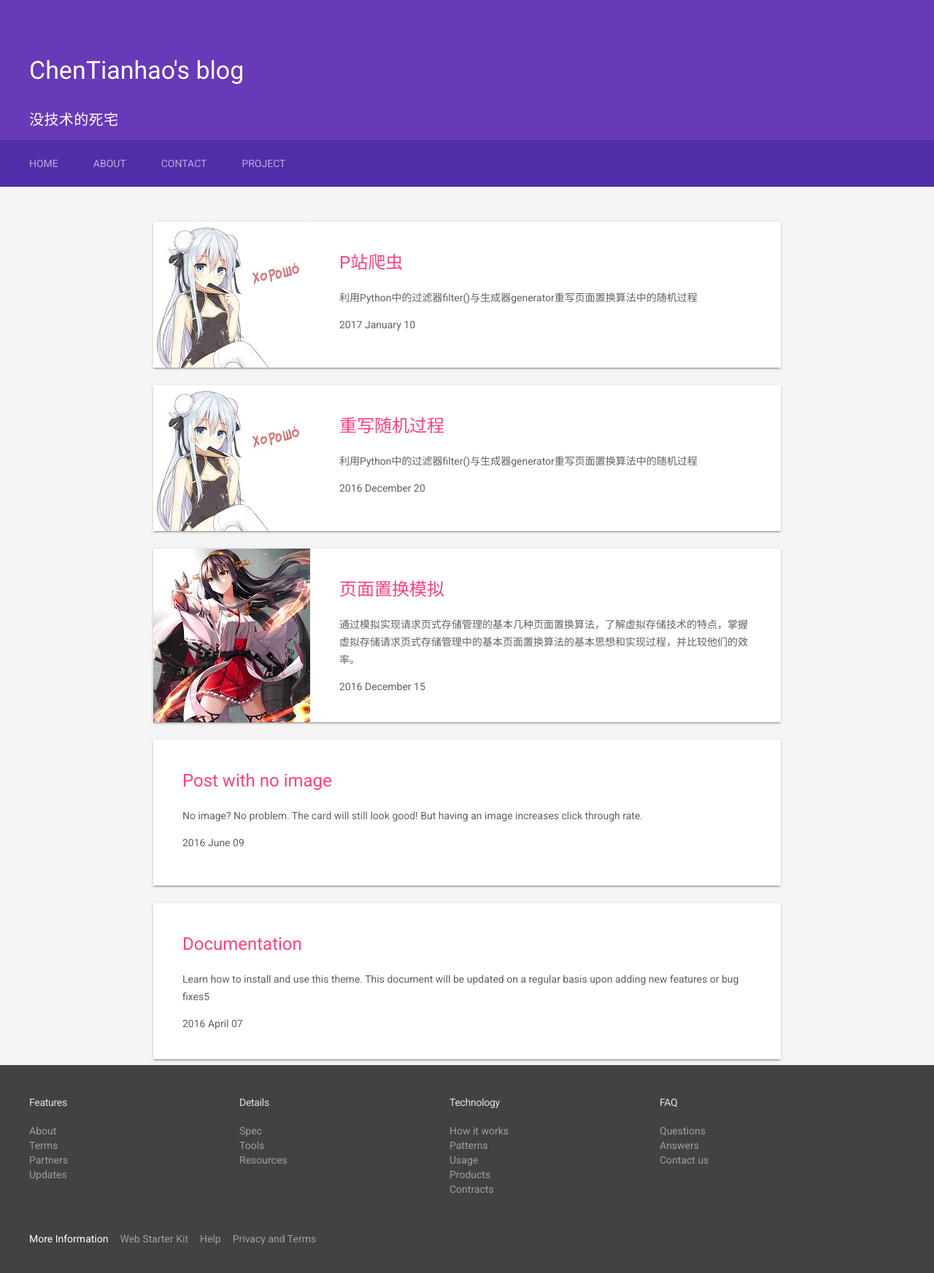
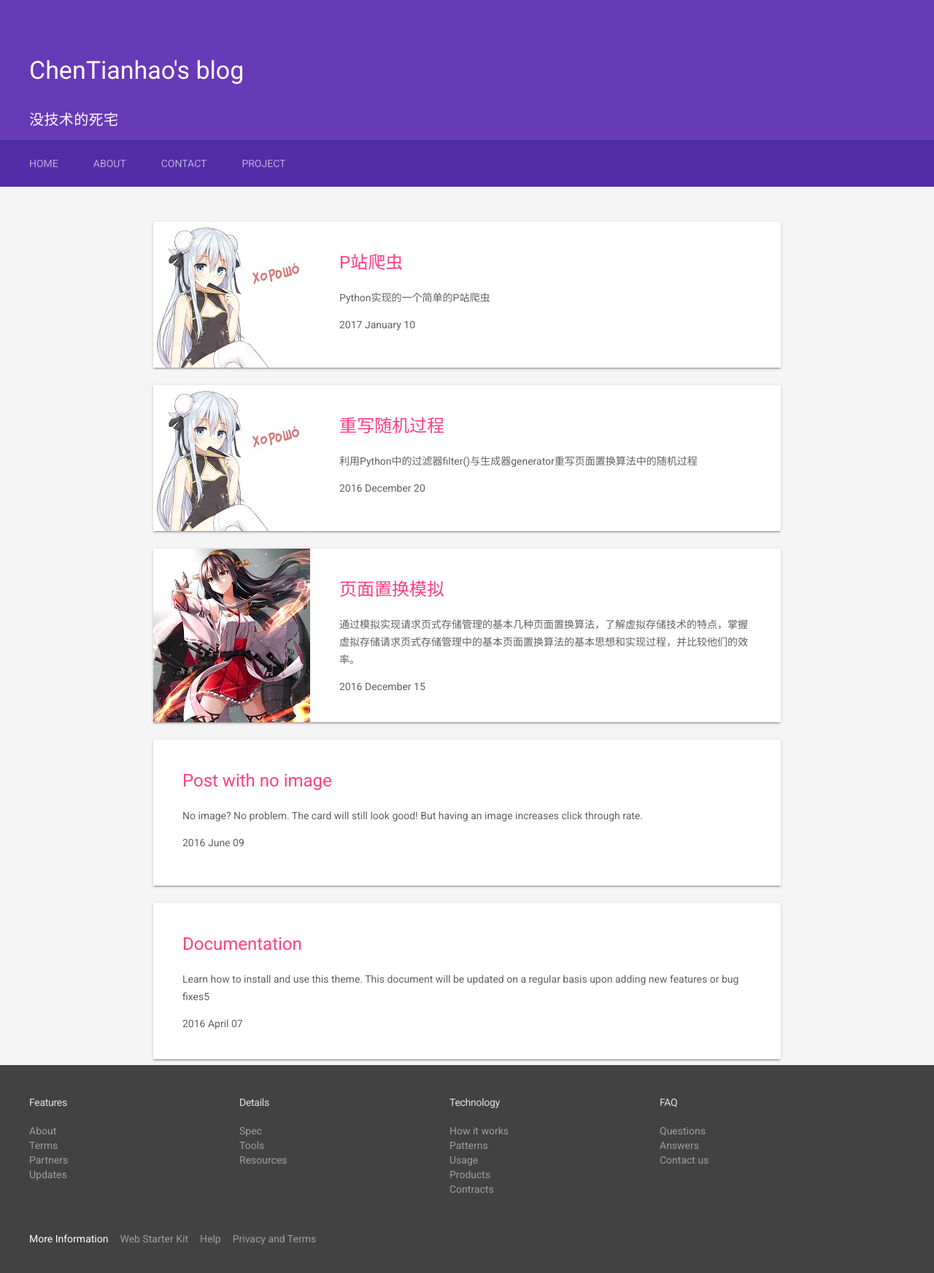
Before and after one commit to Snivyc/Snivyc.github.io, a Jekyll site: the page built from index.html, in a window 1280 px wide. Shown: the top 1745 px of the page at 73% size. Built offline with Jekyll 4.4.1, drawn with Linux system fonts in a browser that asks for light colours.

Commit message:
modified:   "_posts/2017-1-10-P\347\253\231\347\210\254\350\231\253.md"

```diff
--- a/_posts/2017-1-10-P站爬虫.md
+++ b/_posts/2017-1-10-P站爬虫.md
@@ -1,7 +1,7 @@
 ---
 layout: post
 title:  "P站爬虫"
-description: 利用Python中的过滤器filter()与生成器generator重写页面置换算法中的随机过程
+description: Python实现的一个简单的P站爬虫
 categories: jekyll update
 img: 响.jpg
 categories: [one, two]
```
